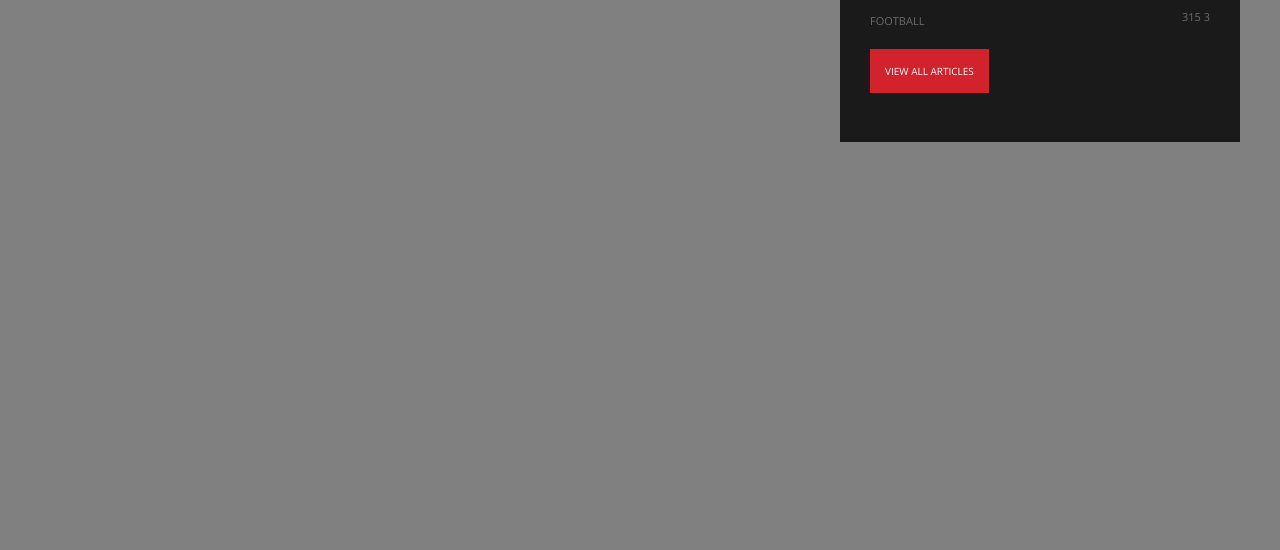
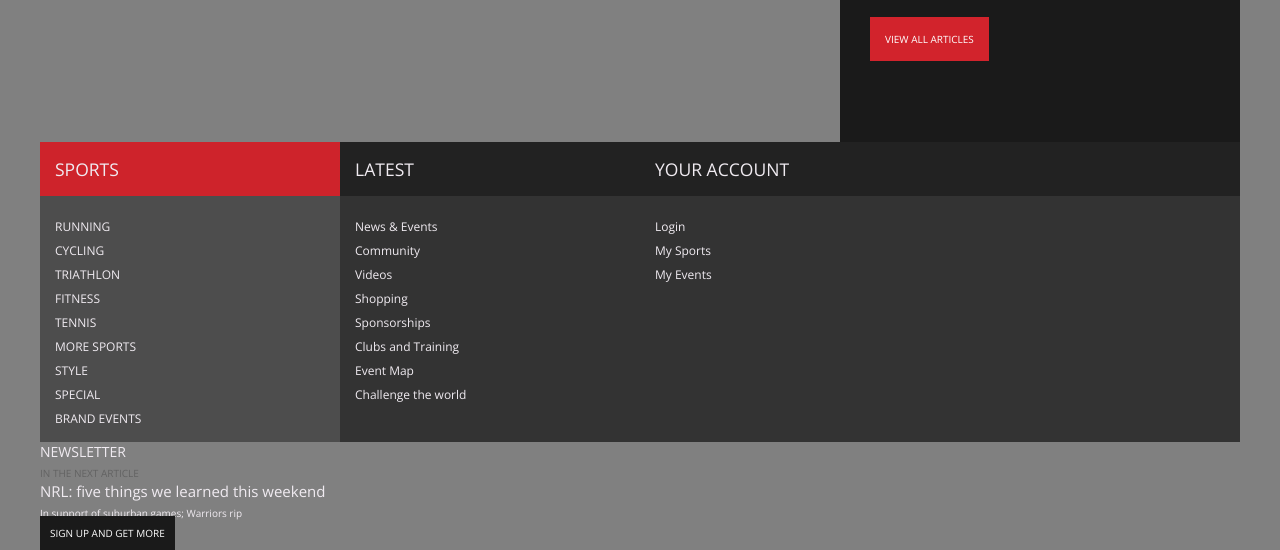
Before and after one commit to maystrova/sports, a website: page index.html in a window 1280 px wide. Shown: the part 1862-2412 px from the top of the page. Before the commit the page ends 2004 px from the top, so only its background shows below. Drawn offline with nearby package versions, Linux system fonts and the light colour scheme.

Commit message:
footer started

```diff
--- a/index.html
+++ b/index.html
@@ -191,6 +191,52 @@
           </div>
         </div>
       </div>
+      <!-- низ -->
+      <div class="container">
+        <div class="row footer">
+          <ul class="col-md-3 sports">
+            <h3>Sports</h3>
+
+            <li><a href="#">Running</a></li>
+            <li><a href="#">Cycling</a></li>
+            <li><a href="#">Triathlon</a></li>
+            <li><a href="#">Fitness</a></li>
+            <li><a href="#">Tennis</a></li>
+            <li><a href="#">More Sports</a></li>
+            <li><a href="#">Style</a></li>
+            <li><a href="#">Special</a></li>
+            <li><a href="#">Brand Events</a></li>
+
+          </ul>
+
+          <ul class="col-md-3 latest">
+            <h3>Latest</h3>
+            <li><a href="#">News & Events</a></li>
+            <li><a href="#">Community</a></li>
+            <li><a href="#">Videos</a></li>
+            <li><a href="#">Shopping</a></li>
+            <li><a href="#">Sponsorships</a></li>
+            <li><a href="#">Clubs and Training</a></li>
+            <li><a href="#">Event Map</a></li>
+            <li><a href="#">Challenge the world</a></li>
+          </ul>
+
+          <ul class="col-md-6 account">
+            <h3>Your Account</h3>
+            <li><a href="#">Login</a></li>
+            <li><a href="#">My Sports</a></li>
+            <li><a href="#">My Events</a></li>
+          </ul>
+
+          <div class="newsletter">
+            <h6>Newsletter</h6>
+            <span>in the next article</span>
+            <p>NRL: five things we learned this weekend</p>
+            <span class="support">In support of suburban games; Warriors rip</span>
+            <br><a href="#">Sign up and get more</a>
+          </div>
+        </div>
+      </div>
       <script src="js/ui.js"></script>
 
     </body>
--- a/less/style.less
+++ b/less/style.less
@@ -26,6 +26,9 @@ img {
   max-width: 100%;
 }
 h5 {
+  margin: 0;
+}
+h3 {
   margin: 0;
 }
 ul {
@@ -491,7 +494,6 @@ ul {
     }
   }
 }
-
 // реклама
 // адаптивность
 @media (min-width:320px) and (max-width:768px) {
@@ -553,7 +555,6 @@ ul {
 
       &:hover {
         border: 2px solid grey;
-
         cursor: pointer;
       }
       img {
@@ -656,19 +657,17 @@ ul {
 // про марафон
 // адаптивность
 @media (min-width:320px) and (max-width:768px) {
-  .news{
-     .articles{
-           width: 100%;
+  .news {
+    .articles {
     }
   }
 }
 @media (min-width:768px) {
 }
 @media (min-width:992px) {
-  .overview{
-    .news{
+  .overview {
+    .news {
       height: 533.39px;
-
     }
   }
 }
@@ -679,10 +678,10 @@ ul {
   .marathon {
     padding: 0;
     position: relative;
-  img{
 
+    img {
     }
-  .text{
+    .text {
       position: absolute;
       top: 20px;
       left: 20px;
@@ -691,7 +690,7 @@ ul {
       color: #ECEDF1;
       text-shadow: 1px 0 grey;
 
-    img{
+      img {
         width: 50px;
         background: #34393F;
         padding: 12px;
@@ -699,61 +698,58 @@ ul {
         border: 2px solid #BF272C;
         float: left;
         margin-right: 10px;
-
       }
-    h5{
+      h5 {
         font-size: 20px;
         font-weight: 100;
       }
-    span{
+      span {
         font-weight: 100;
       }
     }
-
   }
- .news{
+  .news {
     background: #1A1A1A;
     padding: 10px 30px;
 
-  h3{
+    h3 {
       color: #ECEDF1;
       font-weight: 100;
       font-size: 16px;
     }
-  ul{
+    ul {
       margin-bottom: 30px;
-    li{
+
+      li {
         margin-bottom: 10px;
-      a{
-        h4{
+
+        a {
+          h4 {
             color: #6C6C6C;
             font-size: 25px;
             font-weight: 100;
           }
-        p{
+          p {
             color: #ECEDF1;
             font-weight: 100;
             font-size: 12px;
             margin-top: 0;
             border-bottom: 2px solid #212121;
             padding-bottom: 10px;
-
           }
-        span{
+          span {
             color: #6C6C6C;
             font-size: 11px;
             text-transform: uppercase;
 
-              &:last-child{
+            &:last-child {
               float: right;
-              }
-
-
             }
           }
         }
       }
-  .articles{
+    }
+    .articles {
       background: #D2232C;
       padding: 15px;
       text-transform: uppercase;
@@ -762,9 +758,87 @@ ul {
     }
   }
 }
+// футер
+// адаптивность
+@media (min-width:320px) and (max-width:768px) {
+}
+@media (min-width:768px) {
+}
+@media (min-width:992px) {
+}
+@media (min-width:1200px) {
+}
+// для всех
+.footer {
+  position: relative;
 
+  ul {
+    padding: 0;
+    height: 300px;
+    background: #333333;
 
+    h3 {
+      color: #F0EBF1;
+      text-transform: uppercase;
+      font-weight: 100;
+      padding: 15px;
+      background: #222222;
+      margin-bottom: 15px;
+    }
+    li {
+      padding: 4px 0 0 15px;
 
+      a {
+        color: #F0EBF1;
+        font-weight: 100;
+        font-size: 12px;
+      }
+    }
+  }
+  .newsletter {
+    color: #F0EBF1;
+
+    h6 {
+      font-size: 14px;
+      text-transform: uppercase;
+      font-weight: 100;
+      margin: 0;
+    }
+    span {
+      text-transform: uppercase;
+      font-size: 10px;
+      color: #626262;
+    }
+    p {
+      font-weight: 100;
+      font-size: 15px;
+      margin: 0;
+    }
+    .support {
+      color: #F0EBF1;
+      text-transform: none;
+    }
+    a {
+      color: white;
+      font-size: 10px;
+      text-transform: uppercase;
+      background: #1A1A1A;
+      padding: 10px;
+    }
+  }
+  .sports {
+    background: #4D4D4D;
+
+    h3 {
+      background: #CE232B;
+    }
+    li {
+      a {
+        text-transform: uppercase;
+      }
+    }
+  }
+}
 // bootstrap
 .container {
   margin-right: auto;
```
Also changed, not shown: css/style.css. Lines whose indentation alone changed are shown as unchanged.
